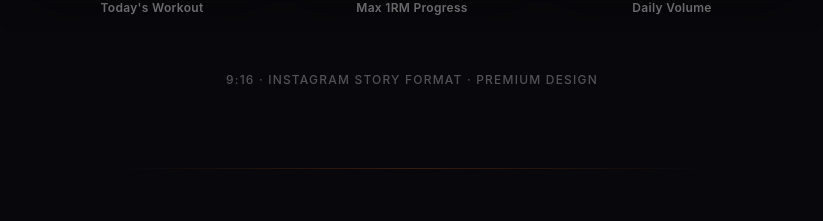
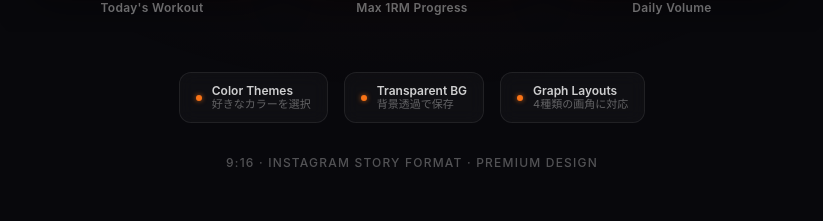
Before and after one commit to hkbaseball51-star/repra-lp, a React (Vite) app: page / in a window 1280 px wide. Shown: the part 4881-5102 px from the top of the page, without its empty margins (228-1051 px from the left). Built offline with nearby package versions, Linux system fonts and the light colour scheme; no server answers; the database is empty.

Commit message:
Add share customization feature chips

```diff
--- a/src/sections/StoryShareSection.tsx
+++ b/src/sections/StoryShareSection.tsx
@@ -67,8 +67,36 @@ export function StoryShareSection() {
           ))}
         </div>
 
+        {/* Feature chips */}
+        <div className="mt-10 flex flex-col sm:flex-row items-center justify-center gap-3 sm:gap-4">
+          {[
+            { title: 'Color Themes',    desc: '好きなカラーを選択'    },
+            { title: 'Transparent BG',  desc: '背景透過で保存'        },
+            { title: 'Graph Layouts',   desc: '4種類の画角に対応'     },
+          ].map((chip) => (
+            <div
+              key={chip.title}
+              className="flex items-center gap-2.5 px-4 py-3 rounded-xl"
+              style={{
+                background: 'rgba(255,255,255,0.03)',
+                border: '1px solid rgba(255,255,255,0.08)',
+                backdropFilter: 'blur(8px)',
+              }}
+            >
+              <div
+                className="w-1.5 h-1.5 rounded-full flex-shrink-0"
+                style={{ background: '#F97316', boxShadow: '0 0 5px rgba(249,115,22,0.7)' }}
+              />
+              <div>
+                <p className="text-[12px] font-semibold text-white/80 leading-none mb-0.5">{chip.title}</p>
+                <p className="text-[11px] text-white/35 leading-none">{chip.desc}</p>
+              </div>
+            </div>
+          ))}
+        </div>
+
         {/* Callout */}
-        <div className="mt-10 text-center">
+        <div className="mt-8 text-center">
           <p className="text-white/30 text-xs font-medium tracking-widest uppercase">
             9:16 · Instagram Story Format · Premium Design
           </p>
```
